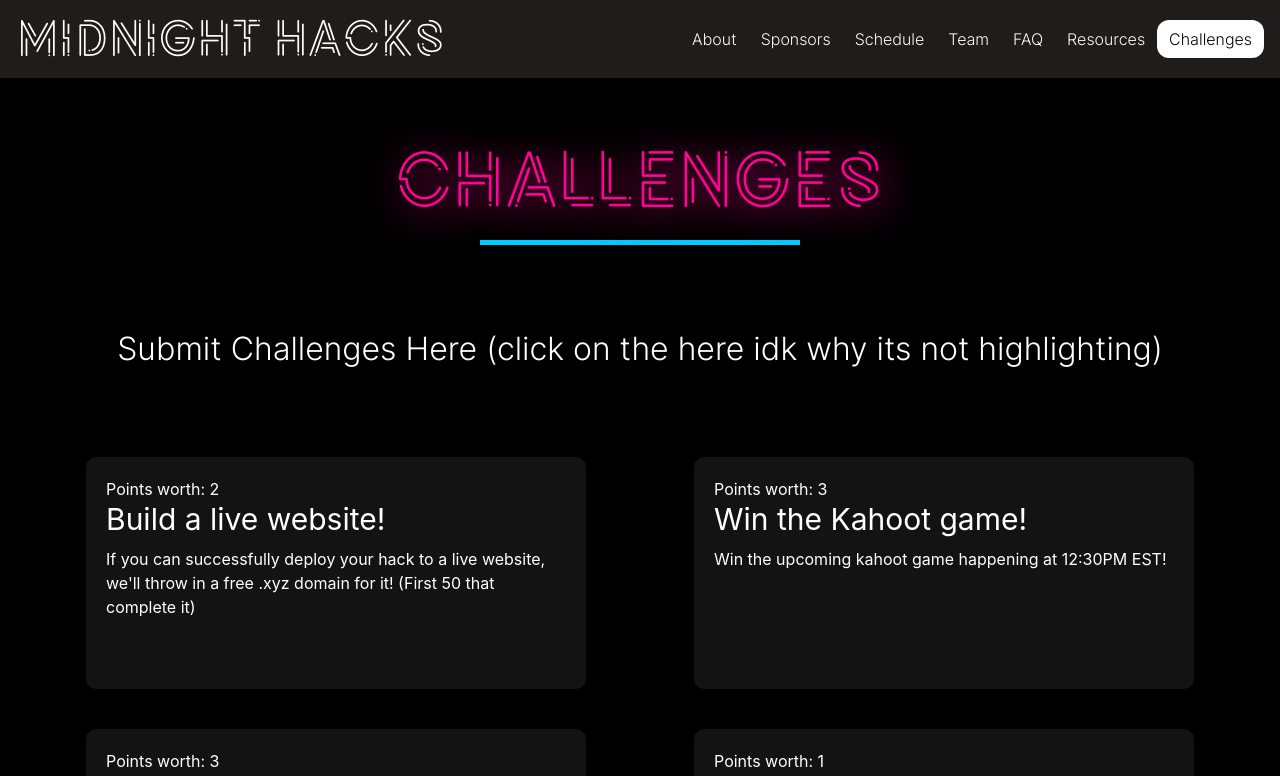
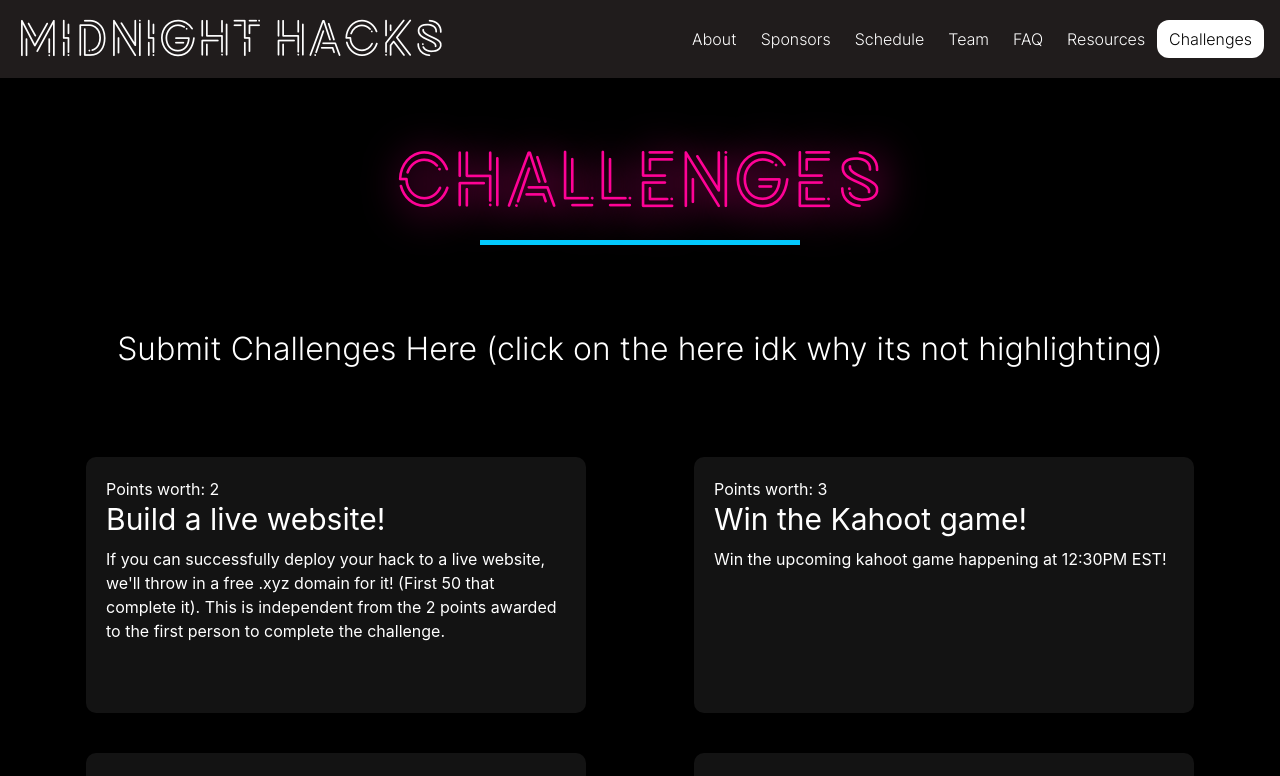
Before and after one commit to Midnight-Hacks/site, a Next.js app: page /challenges in a window 1280 px wide. Shown: the top 776 px of the page. Built offline with nearby package versions, Linux system fonts and the light colour scheme.

Commit message:
further clarification

```diff
--- a/pages/challenges.js
+++ b/pages/challenges.js
@@ -8,7 +8,7 @@ import titleStyles from '../styles/Title.module.css';
 const challenges = [
     {
         name: 'Build a live website!',
-        desc: 'If you can successfully deploy your hack to a live website, we\'ll throw in a free .xyz domain for it! (First 50 that complete it)',
+        desc: 'If you can successfully deploy your hack to a live website, we\'ll throw in a free .xyz domain for it! (First 50 that complete it). This is independent from the 2 points awarded to the first person to complete the challenge.',
         points: '2'
     },
     {
```
